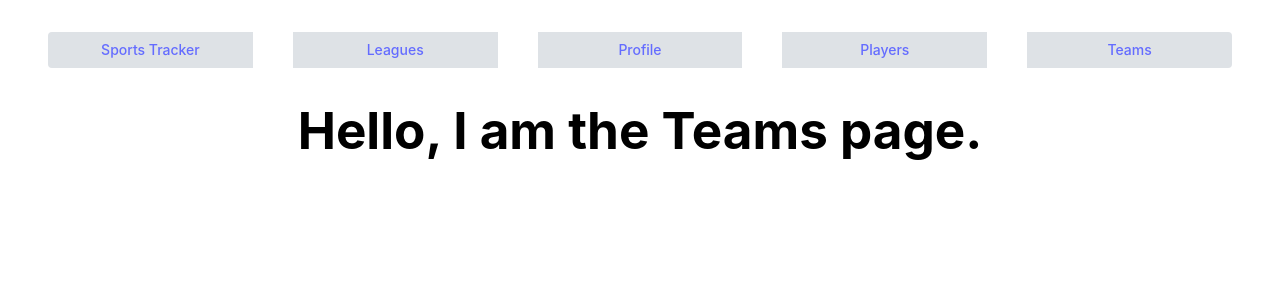
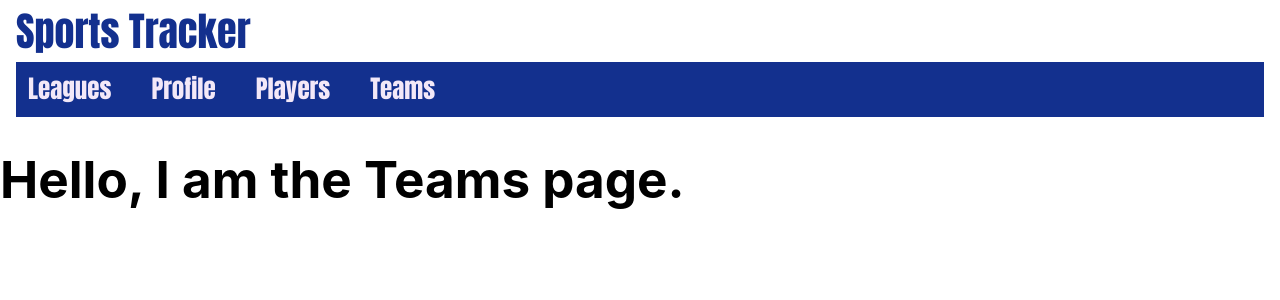
Before and after one commit to mariarahmouni/sports-tracker, a React (Vite) app: page /Teams in a window 1280 px wide. Shown: the top 300 px of the page. Built offline with nearby package versions, Linux system fonts and the light colour scheme.

Commit message:
styled navbar for temporary aesthetic use

```diff
--- a/src/api/services/matchesService.ts
+++ b/src/api/services/matchesService.ts
@@ -1,4 +1,3 @@
-import apiSlice from "../apiSlice";
 import { Area } from "./areaService";
 import Team from "./teamsService";
 
--- a/src/api/services/personsService.ts
+++ b/src/api/services/personsService.ts
@@ -1,4 +1,3 @@
-import { ComboboxStringItem } from "@mantine/core";
 import apiSlice from "../apiSlice";
 import Team from "./teamsService";
 
--- a/src/components/dashboard/Dashboard.tsx
+++ b/src/components/dashboard/Dashboard.tsx
@@ -1,15 +1,14 @@
+import { Container } from "@mantine/core";
 import NavBar from "../navigation-bar/NavBar";
-import Practice from "./Practice";
 
 
 const Dashboard = () => {
     return (
-        <div>
+
+        <>
             <NavBar />
-            <Practice />
             <h1>Hello, I am the Dashboard.</h1>
-
-        </div>
+       </>
     );
 };
 
--- a/src/components/dashboard/Practice.tsx
+++ /dev/null
@@ -1,13 +0,0 @@
-
-import useGetAreaById from "../../api/hooks/useGetAllAreas";
-
-const Practice = () => {
-    const area = useGetAreaById(2000);
-    if (area) {
-        return (
-            <h1>{area.name}</h1>
-        );
-    }
-}
-
-export default Practice;
--- a/src/components/navigation-bar/NavBar.tsx
+++ b/src/components/navigation-bar/NavBar.tsx
@@ -1,9 +1,8 @@
 import NavLinks from "./NavLinks";
-
+import { Container, Group } from '@mantine/core';
 
 const navigation = {
     links: [
-        { name: "Sports Tracker", to: "/" },
         { name: "Leagues", to: "/Leagues" },
         { name: "Profile", to: "/Profile" },
         { name: "Players", to: "/Players" },
@@ -14,11 +13,10 @@ const { links } = navigation;
 
 
 const NavBar = (): JSX.Element => {
-    console.log(links);
     return (
-        <div>
+        <Container  fluid>
             <NavLinks links={links} />
-        </div>
+        </Container>
     );
 };
 export default NavBar;
--- a/src/components/navigation-bar/NavLinks.tsx
+++ b/src/components/navigation-bar/NavLinks.tsx
@@ -1,6 +1,5 @@
-import React from "react";
-import { Group, Container, UnstyledButton, NavLink, Button, ButtonGroup } from "@mantine/core";
-import { IconHome2 } from '@tabler/icons-react';
+import { NavLink, UnstyledButton, Group } from "@mantine/core";
+import classes from '../../styles/NavLinks.module.css';
 
 export interface NavLink {
     name: string,
@@ -11,22 +10,23 @@ export interface NavLinksProps {
     links: NavLink[];
 }
 
-const col = {
-    bg: 'var(--mantine-color-gray-3)',
-}
+const NavLinks = ({ links }: NavLinksProps): JSX.Element => (
+    <>
+        <Group>
+            <a href={'/'} className={classes.logo}>{'Sports Tracker'}</a>
+        </Group>
+        <Group className={classes.linkGroup}>
+            {links.map(link => (
+                <UnstyledButton key={link.name} className={classes.button}>
+                    <li className={classes.li}>
+                        <a href={link.to} className={classes.link}>{link.name}</a>
 
-const NavLinks = ({ links }: NavLinksProps): JSX.Element => (
-    <Container fluid>
-        <ButtonGroup style={{gap: 40}}>
-            {links.map(link => (
-                <Button key={link.name} {...col} style={{width: '100%'}}>
-                    <a href={link.to}>{link.name}</a>
-                </Button>
+                    </li>
+                </UnstyledButton>
+            ))}
+        </Group>
 
-            ))}
-        </ButtonGroup>
-    </Container>
-
+    </>
 
 );
 
--- a/src/index.css
+++ b/src/index.css
@@ -12,14 +12,14 @@
   -moz-osx-font-smoothing: grayscale;
 }
 
-a {
+/* a {
   font-weight: 500;
-  color: #646cff;
+  color: #000558;
   text-decoration: inherit;
 }
 a:hover {
   color: #535bf2;
-}
+} */
 
 
 h1 {
@@ -27,7 +27,7 @@ h1 {
   line-height: 1.1;
 }
 
-button {
+/* button {
   border-radius: 8px;
   border: 1px solid transparent;
   padding: 0.6em 1.2em;
@@ -43,17 +43,17 @@ button:hover {
 button:focus,
 button:focus-visible {
   outline: 4px auto -webkit-focus-ring-color;
-}
+} */
 
 @media (prefers-color-scheme: light) {
-  :root {
+  /* :root {
     color: #213547;
     background-color: #ffffff;
-  }
-  a:hover {
+  } */
+  /* a:hover {
     color: #747bff;
   }
   button {
     background-color: #f9f9f9;
-  }
+  } */
 }
--- a/src/styles/NavBar.module.scss
+++ /dev/null
@@ -1,3 +0,0 @@
-.container {
-    background-color: aqua;
-}
--- /dev/null
+++ b/src/styles/NavLinks.module.css
@@ -0,0 +1,60 @@
+.link {
+    display: flex;
+    align-items: center;
+    justify-content: center;
+    color: #f3e8f8 !important;
+    border: none !important;
+    border-radius: 4px;
+    padding: 8px 12px;
+    text-decoration: none;
+    font-size: 25px;
+    font-weight: 500;
+    width: 100%;
+
+
+    &:hover {
+        background-color: #51138e !important;
+    }
+
+}
+
+.li {
+    display: block;
+    float: left;
+    list-style-type: none;
+
+}
+
+
+
+.linkGroup {
+    list-style-type: none;
+    font-family: "copperplate",Impact, Haettenschweiler, 'Arial Narrow Bold', sans-serif;
+    gap: 1rem;
+    margin: 0;
+    padding: 0;
+    overflow: hidden;
+    background-color: #13308e;
+
+}
+
+.logo {
+    font-family: 'copperplate', Impact, Haettenschweiler, 'Arial Narrow Bold', sans-serif;
+    font-size: 40px;
+    font-weight: bold;
+    text-decoration: none;
+    color:#13308e;
+
+    &:hover {
+        color:#51138e;
+    }
+}
+
+.profileLink {
+
+}
+.button {
+    background: none;
+    border: none;
+    padding: 0;
+}
```
Also changed, not shown: src/app/App.tsx (+4 -6 lines), src/components/Button.tsx (added).
